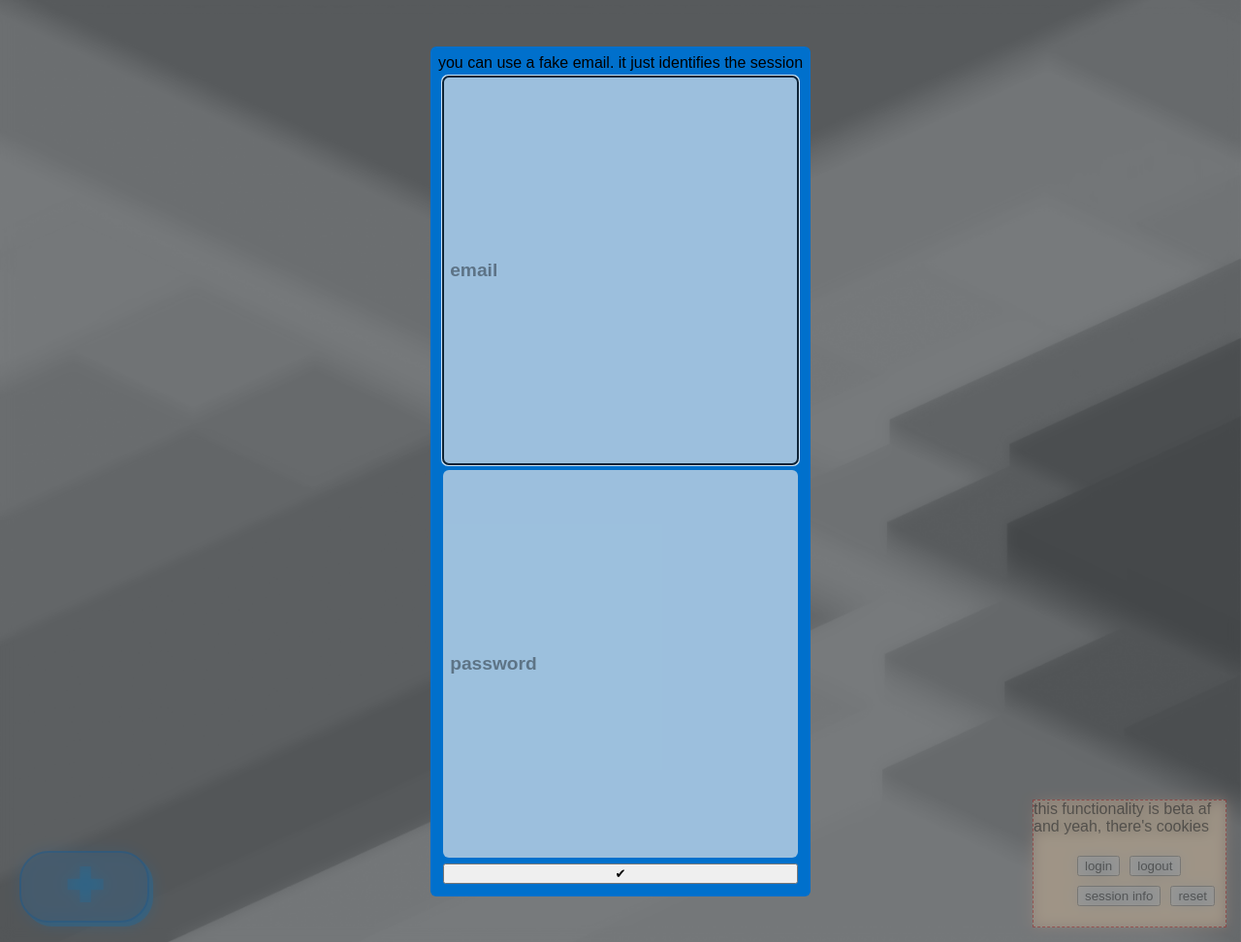
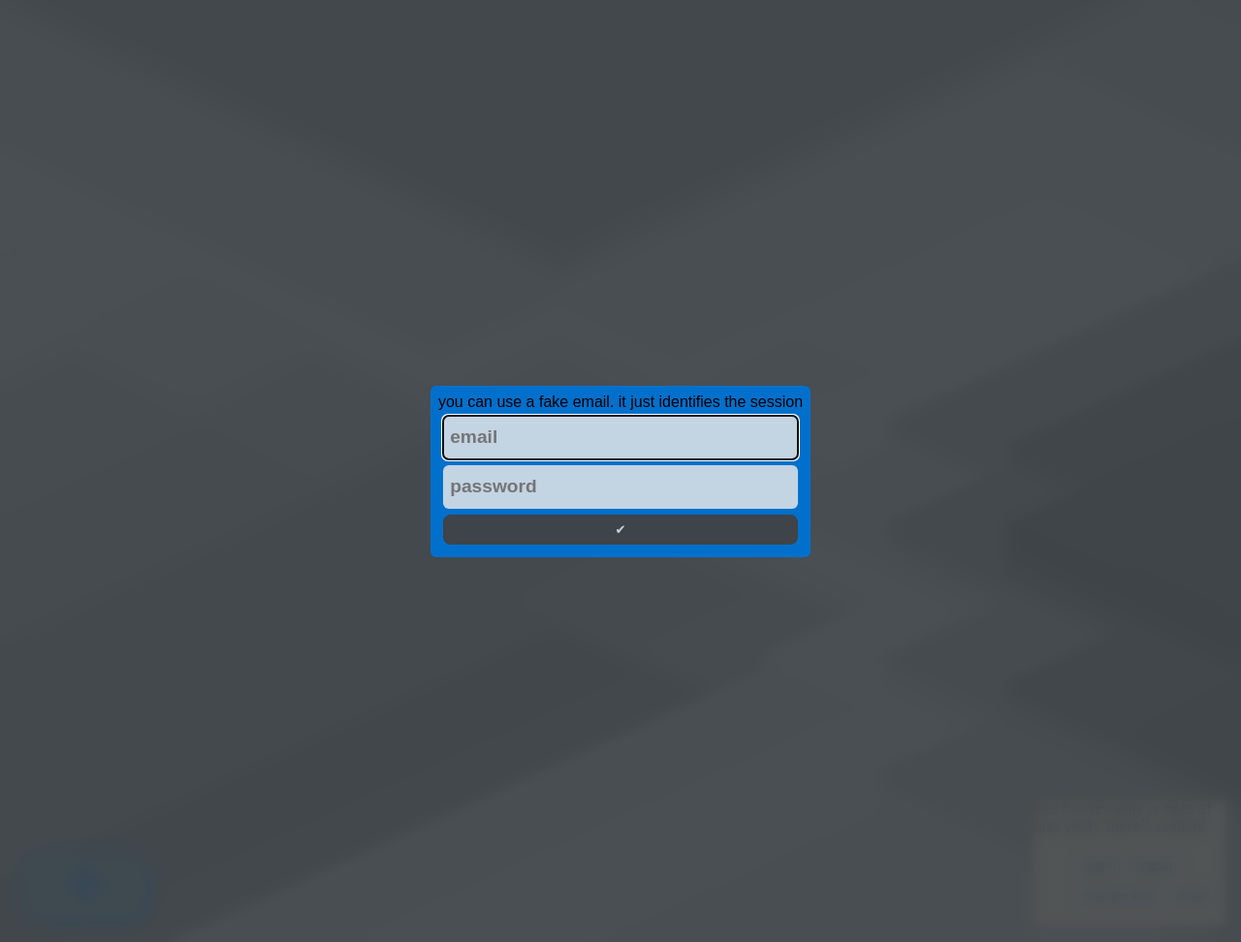
Before and after one commit to stanjosh/notes-app, a Flask app: page /login in a window 1280 px wide. Shown: the whole page at 97% size. Run offline with Flask 2, Linux system fonts and the light colour scheme.

Commit message:
more css

```diff
--- a/static/style.css
+++ b/static/style.css
@@ -60,7 +60,7 @@ nav ul li button {
     display: flex;
     backdrop-filter: blur(4px);
     background: var(--color-med);
-    opacity: .4;
+    opacity: .69;
     border-radius: 5px;
     margin-bottom: 15px;
     padding: 5px;
@@ -78,7 +78,7 @@ nav ul li button {
 
 .title-input {
     display: flex;
-    flex: 0 1 400px;
+    flex: 0 1 45px;
     font-size: larger;
     font-weight: 700;
     height: 100%;
@@ -89,7 +89,7 @@ nav ul li button {
     padding: 2%;
     width: 100%;
     background-color: var(--color-light);
-    opacity: .8;
+
 }
 
 .content-input {
@@ -107,7 +107,7 @@ nav ul li button {
     border-radius: 6px ;
     padding: 2%;
     background-color: var(--color-light);
-    opacity: .8;
+
 }
 
 .note-buttons {
@@ -169,17 +169,25 @@ form {
 
 #loginDialog::backdrop {
     background: var(--color-dark);
-    opacity: .5;
+    opacity: .9;
     backdrop-filter: blur(7px);
+}
+
+.big-button {
+    background-color: var(--color-dark);
+    color: var(--color-light);
+    border-radius: 8px;
+    border: none;
+    padding: 8px;
 }
 
 .flashes {
     border-radius: 5px;
-    background-color: #f5e0a6;
+    background-color: var(--color-light);
     opacity: .5;
     padding: 5px 10px;
     width: 100%;
-    color: black;
+    color: var(--color-dark);
     font-size: larger;
     font-weight: 600;
 }
@@ -192,8 +200,8 @@ form {
   background-color: var(--color-med);
   border: 2px solid var(--color-accent);
   border-radius: 30px;
-  box-shadow: #2284c5 4px 4px 0 0;
-  color: #2284c5;
+  box-shadow: var(--color-accent) 4px 4px 0 0;
+  color: var(--color-accent);
   cursor: pointer;
   display: inline-block;
   font-weight: 700;
--- a/templates/home.html
+++ b/templates/home.html
@@ -55,8 +55,8 @@
 			you can use a fake email. it just identifies the session
 			<form method="post" action="/success">
 
-				<input type='email' name='email' placeholder='email' class="title-input">
-				<input type='password' name='password' placeholder='password' class="title-input">
+				<input type='email' name='email' placeholder='email' class="title-input" rows="1">
+				<input type='password' name='password' placeholder='password' class="title-input" rows="1">
 				<input class="big-button" id="emailConfirmBtn" type="submit" value="&#10004">
 
 
```
